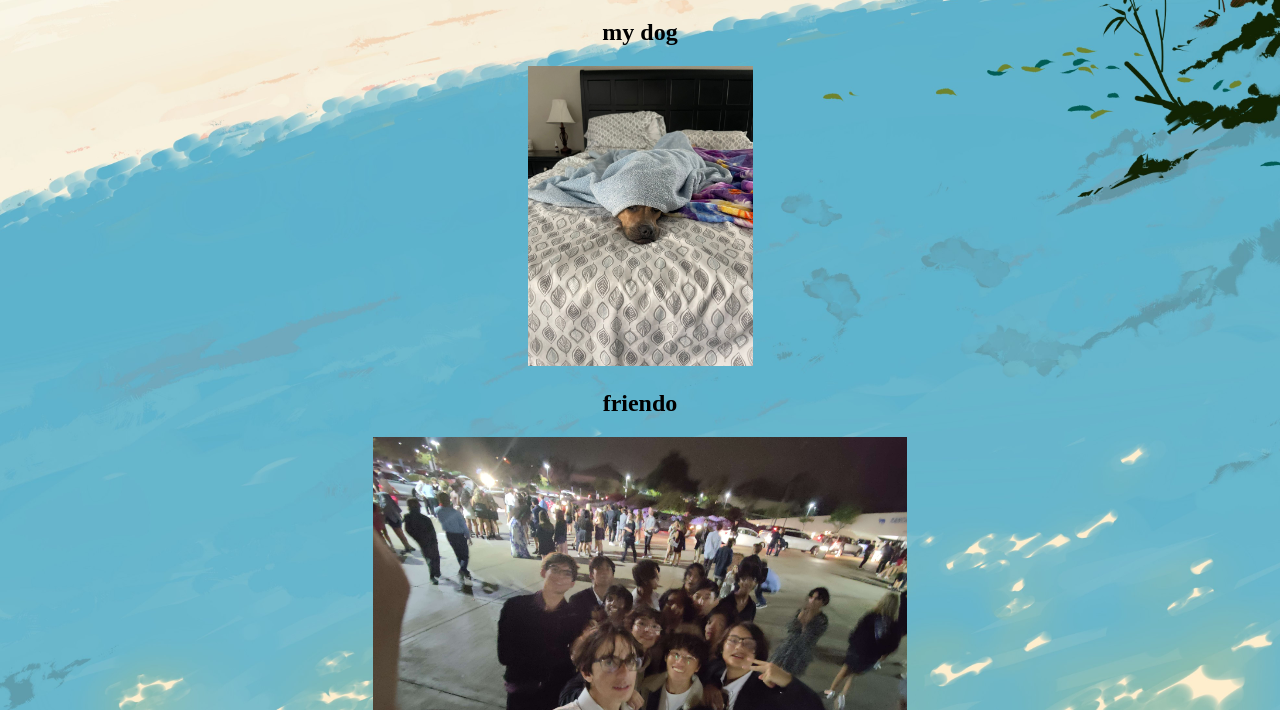
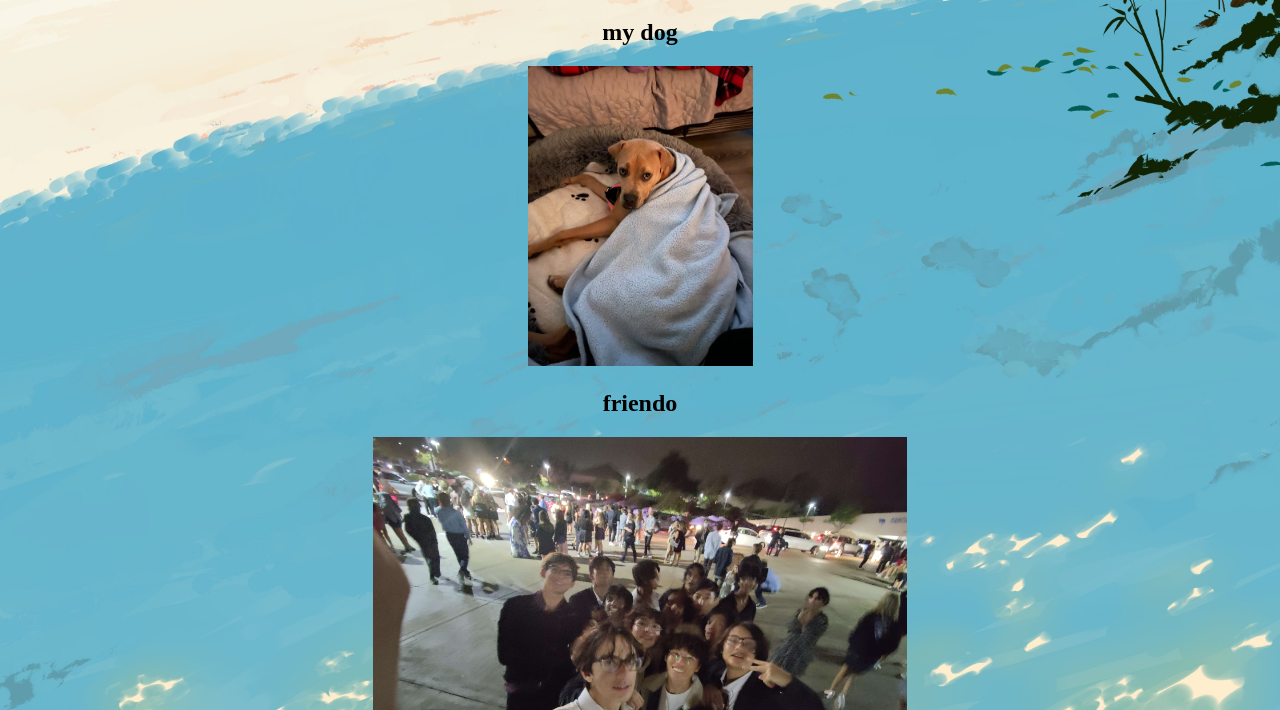
Before and after one commit to zeenyzen/wesuiuws, a plain HTML site: page aboutme.html in a window 1280 px wide. Shown: the part 90-800 px from the top of the page. Drawn offline with Linux system fonts and the light colour scheme.

Commit message:
Update aboutme.html

```diff
--- a/aboutme.html
+++ b/aboutme.html
@@ -24,7 +24,7 @@
    <center>
     <h1>about me</h1>
     <h2>my dog</h2>
-      <img src="mydog.jpg" alt="it's most definitely my dog" height="300">
+      <img src="mydog300.jpg" alt="it's most definitely my dog" height="300">
     <h2>friendo</h2>
       <img src="IMG20221015215902.jpg" height="400">
      <center>
```
